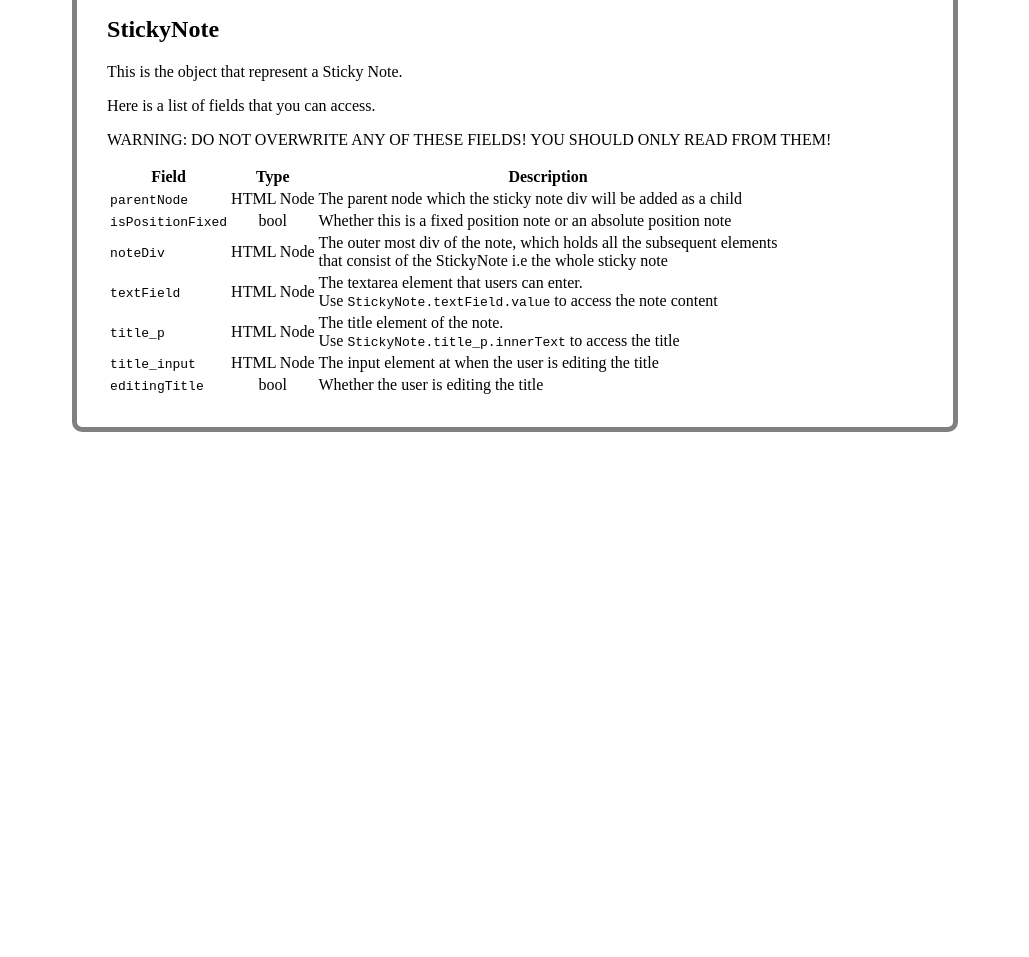
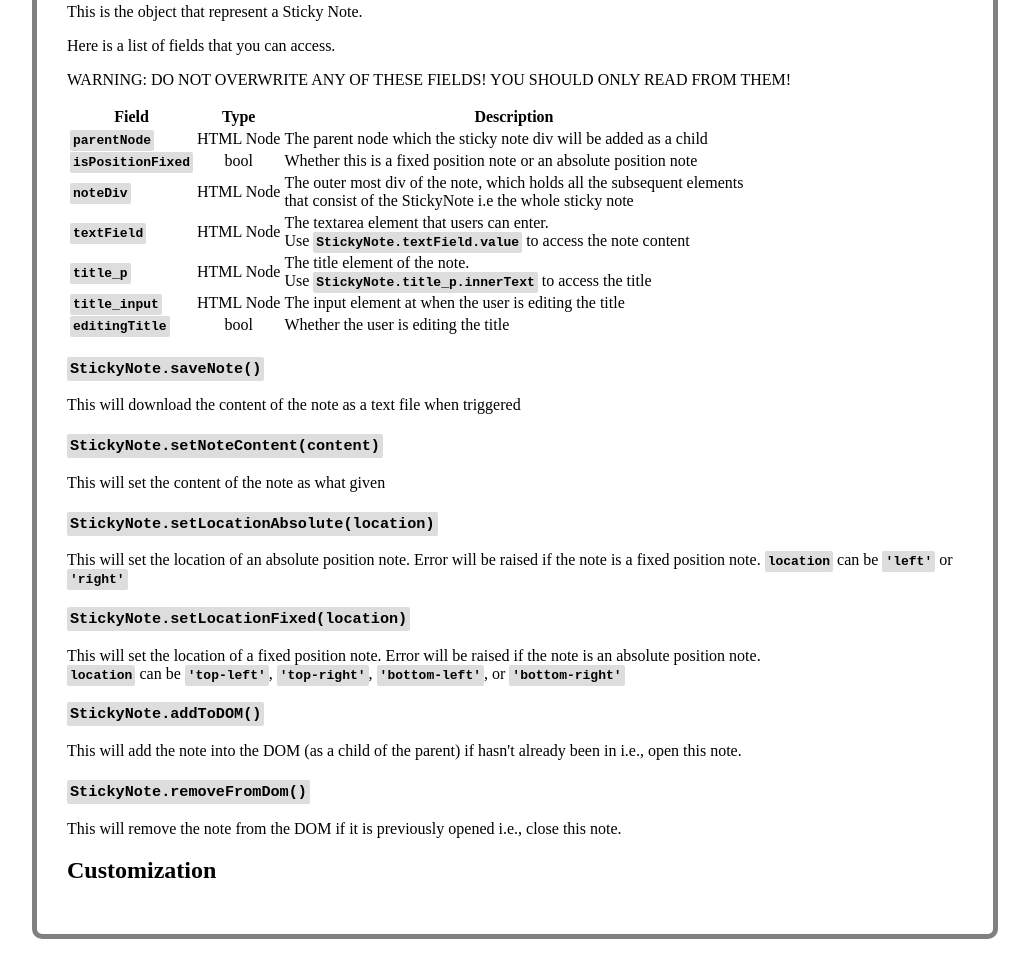
Before and after one commit to qe201020335/StickyNotes, a website: page pub/doc.html in a window 1280 px wide. Shown: the part 872-1829 px from the top of the page, without its empty margins (125-1154 px from the left). Before the commit the page ends 1322 px from the top, so only its background shows below. Drawn offline with Linux system fonts and the light colour scheme.

Commit message:
more documentation

```diff
--- a/Documentation.md
+++ b/Documentation.md
@@ -1,7 +1,5 @@
 # StickyNotes 📝
 A frontend JavaScript library that makes note-taking easier on a webpage for the user
-
-# Documentation
 
 ## Getting Started
 
@@ -55,3 +53,34 @@ WARNING: DO NOT OVERWRITE ANY OF THESE FIELDS! YOU SHOULD ONLY READ FROM THEM!
 | `title_p`         | HTML Node | The title element of the note. <br> Use `StickyNote.title_p.innerText` to access the title |
 | `title_input`     | HTML Node | The input element at when the user is editing the title |
 | `editingTitle`    | bool      | Whether the user is editing the title|
+
+### `StickyNote.saveNote()`
+
+This will download the content of the note as a text file when triggered
+
+### `StickyNote.setNoteContent(content)`
+
+This will set the content of the note as what given
+
+### `StickyNote.setLocationAbsolute(location)`
+
+This will set the location of an absolute position note.
+Error will be raised if the note is a fixed position note.
+`location` can be `'left'` or `'right'`
+
+### `StickyNote.setLocationFixed(location)`
+
+This will set the location of a fixed position note.
+Error will be raised if the note is an absolute position note. <br>
+`location` can be `'top-left'`, `'top-right'`, `'bottom-left'`, or `'bottom-right'`
+
+### `StickyNote.addToDOM()`
+
+This will add the note into the DOM (as a child of the parent) if hasn't already been in i.e., open this note.
+
+### `StickyNote.removeFromDom()`
+
+This will remove the note from the DOM if it is previously opened i.e., close this note.
+
+
+## Customization
--- a/pub/doc.css
+++ b/pub/doc.css
@@ -10,3 +10,10 @@
     /*border: 5px solid grey;*/
     /*border-radius: 10px*/
 }
+
+code {
+    border-radius: 2px;
+    background-color: #DDDDDD;
+    padding: 3px;
+    font-weight: bold;
+}
```
